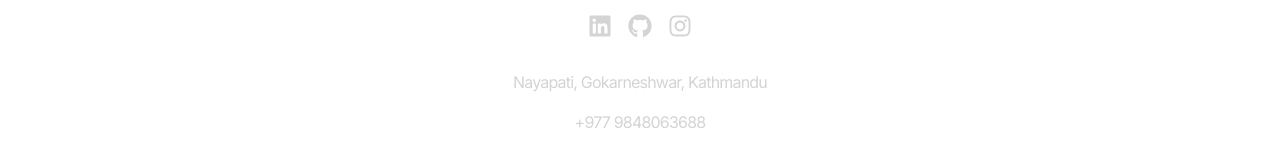
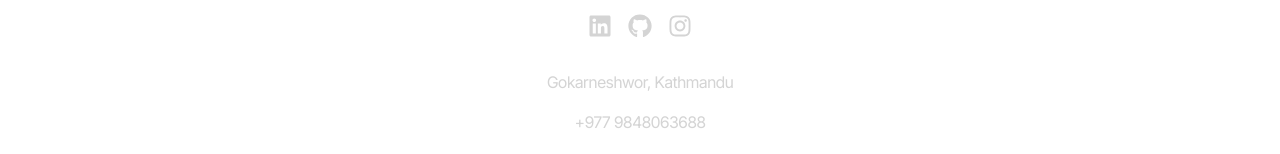
Before and after one commit to KilluaZ01/React_Portfolio, a React (Vite) app: page / in a window 1280 px wide. Shown: the part 4074-4228 px from the top of the page. Built offline with nearby package versions, Linux system fonts and the light colour scheme.

Commit message:
Contact Updated Address

```diff
--- a/src/constants/index.js
+++ b/src/constants/index.js
@@ -71,7 +71,7 @@ export const CERTIFICATE = [
 ];
 
 export const CONTACT = {
-  address: "Nayapati, Gokarneshwar, Kathmandu",
+  address: "Gokarneshwor, Kathmandu",
   phoneNo: "+977 9848063688",
   email: "raiarik97@gmail.com",
 };
```
